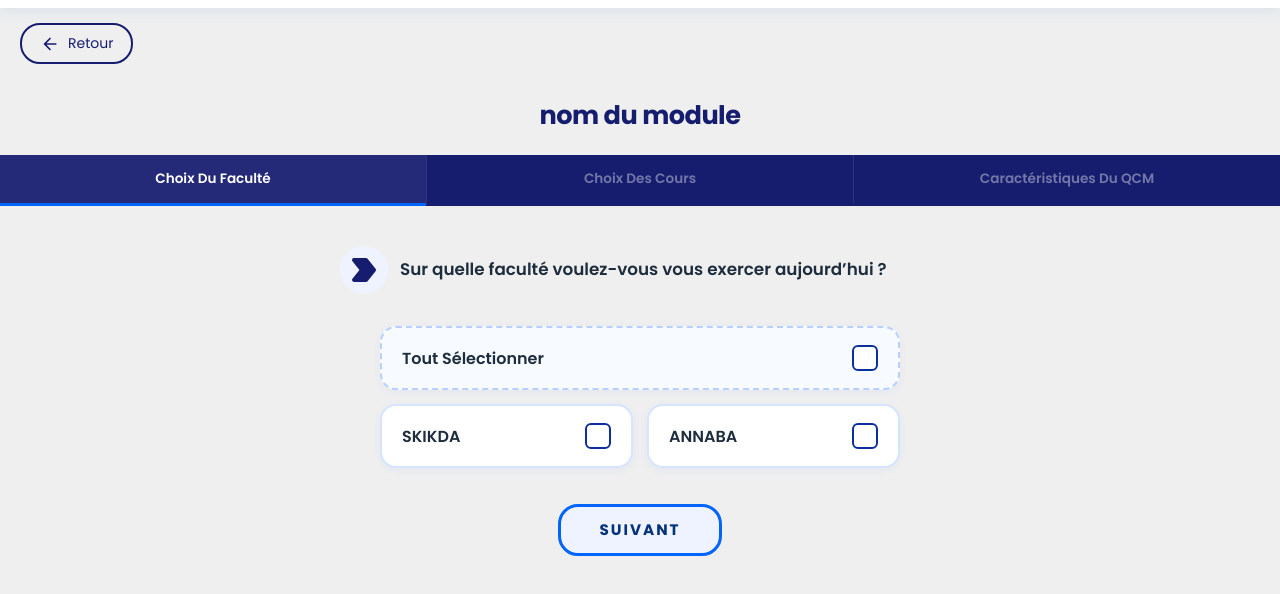
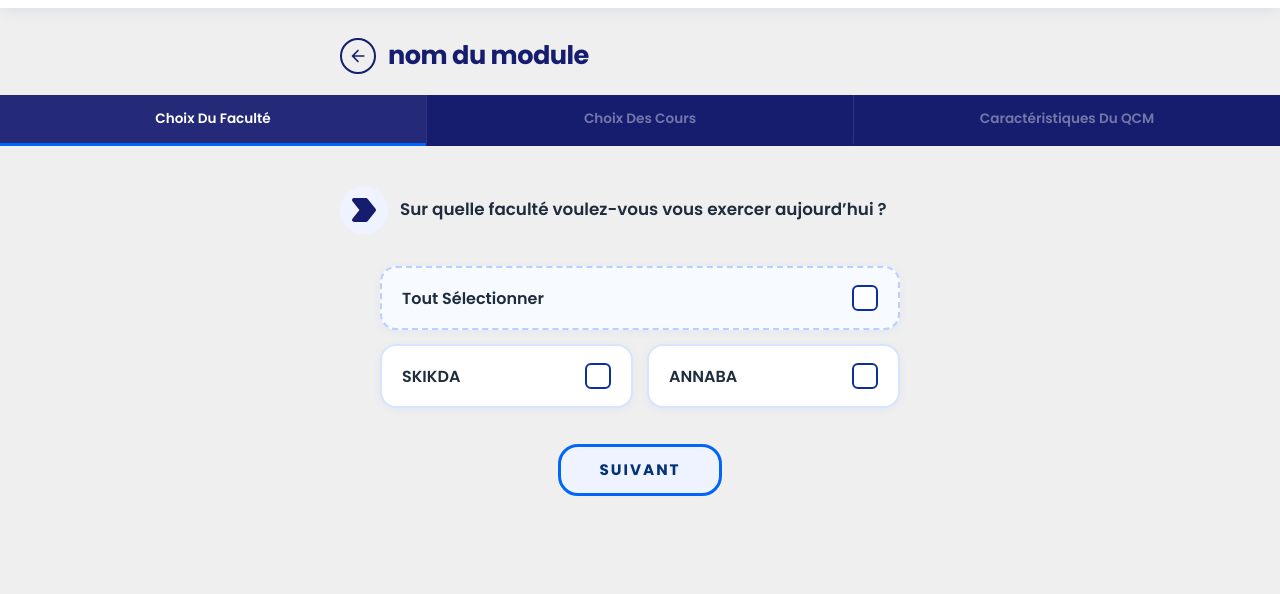
Before and after one commit to hmt-nada/QCMed, a website: page FRONTEND/faculté.html in a window 1280 px wide. Shown: the part 56-650 px from the top of the page. Drawn offline with Linux system fonts and the light colour scheme; no server answers.

Commit message:
update cours + faculté + caractéristiques page

```diff
--- a/FRONTEND/css/accueil.css
+++ b/FRONTEND/css/accueil.css
@@ -200,7 +200,7 @@
   width: 100%;
   height: 100%;
   object-fit: cover;        /* ← cover : remplit tout le carré */
-  object-position: center;
+  object-position: center center;
   display: block;
   transition: transform 0.3s ease;
 }
--- a/FRONTEND/css/caracteristique.css
+++ b/FRONTEND/css/caracteristique.css
@@ -574,6 +574,10 @@ input:checked + .slider2::after { content: 'NOTÉ';   left: 40%; }
   }
 
   .lancer { margin-bottom: 90px; }
+
+  .header-row {
+    margin-top: 18px;
+  }
 }
 
 @media (min-width: 481px) and (max-width: 767px) {
@@ -591,20 +595,41 @@ input:checked + .slider2::after { content: 'NOTÉ';   left: 40%; }
   .caract1      { margin-top: 40px; }
 }
 
+/* Conteneur flèche + titre alignés */
+.header-row {
+  display: flex;
+  align-items: center;
+  gap: 12px;
+  max-width: 600px;
+  margin: 28px auto 0;
+  padding: 0 5vw;
+}
+
+#nommodule {
+  margin: 0;          /* ← retire le margin auto précédent */
+  padding: 0;
+  font-family: 'Poppins', sans-serif;
+  font-size: clamp(1.1rem, 2.8vw, 1.6rem);
+  font-weight: 700;
+  color: #161D6F;
+  letter-spacing: -0.02em;
+}
+
 .btn-retour {
   display: flex;
   align-items: center;
-  gap: 8px;
+  justify-content: center;
   background: none;
   border: 2px solid #161D6F;
   color: #161D6F;
-  padding: 8px 18px;
-  border-radius: 20px;
-  font-family: 'Poppins', sans-serif;
-  font-size: 14px;
+  padding: 6px;
+  border-radius: 50%;     /* ← rond, juste une flèche */
+  width: 36px;
+  height: 36px;
+  flex-shrink: 0;
   cursor: pointer;
-  margin: 15px 20px;
   transition: background 0.2s, color 0.2s;
+  margin: 0;              /* ← retire l'ancien margin */
 }
 
 .btn-retour:hover {
--- a/FRONTEND/css/cours.css
+++ b/FRONTEND/css/cours.css
@@ -324,9 +324,28 @@
   width: fit-content;
 }
 
-.suivant2 {
-  margin: 36px auto 56px;
+/* Barre fixe en bas */
+.bottom-bar {
+  position: fixed;
+  bottom: 0;
+  left: 0;
+  right: 0;
+  z-index: 100;
+  background: rgba(239, 239, 239, 0.85);
+  backdrop-filter: blur(10px);
+  -webkit-backdrop-filter: blur(10px);
+  border-top: 1px solid rgba(0, 101, 248, 0.12);
+  padding: 12px 5vw;
+  display: flex;
+  justify-content: flex-end;   /* bouton aligné à droite */
+  align-items: center;
 }
+
+/* Assure que le contenu ne se cache pas derrière la barre */
+.ajust {
+  padding-bottom: 90px;   /* ← ajoute ça */
+}
+
 
 .c-button--gooey {
   color: #043278;
@@ -398,12 +417,23 @@
     border-radius: 12px;
   }
 
-  .suivant2 { margin-bottom: 90px; }
+  .bottom-bar {
+    justify-content: center;
+    padding: 10px 5vw 20px;   /* 20px extra pour le safe-area iOS */
+  }
+
+  .bottom-bar .c-button {
+    width: 100%;
+    text-align: center;
+  }
+
+  .header-row {
+    margin-top: 18px;
+  }
 }
 
 @media (min-width: 481px) and (max-width: 767px) {
   .ajust { max-width: 500px; }
-  .suivant2 { margin-bottom: 72px; }
 }
 
 @media (min-width: 768px) {
@@ -420,20 +450,41 @@
   .ajust     { margin-top: 32px; }
 }
 
+/* Conteneur flèche + titre alignés */
+.header-row {
+  display: flex;
+  align-items: center;
+  gap: 12px;
+  max-width: 600px;
+  margin: 28px auto 0;
+  padding: 0 5vw;
+}
+
+#nommodule {
+  margin: 0;          /* ← retire le margin auto précédent */
+  padding: 0;
+  font-family: 'Poppins', sans-serif;
+  font-size: clamp(1.1rem, 2.8vw, 1.6rem);
+  font-weight: 700;
+  color: #161D6F;
+  letter-spacing: -0.02em;
+}
+
 .btn-retour {
   display: flex;
   align-items: center;
-  gap: 8px;
+  justify-content: center;
   background: none;
   border: 2px solid #161D6F;
   color: #161D6F;
-  padding: 8px 18px;
-  border-radius: 20px;
-  font-family: 'Poppins', sans-serif;
-  font-size: 14px;
+  padding: 6px;
+  border-radius: 50%;     /* ← rond, juste une flèche */
+  width: 36px;
+  height: 36px;
+  flex-shrink: 0;
   cursor: pointer;
-  margin: 15px 20px;
   transition: background 0.2s, color 0.2s;
+  margin: 0;              /* ← retire l'ancien margin */
 }
 
 .btn-retour:hover {
--- a/FRONTEND/css/faculté.css
+++ b/FRONTEND/css/faculté.css
@@ -411,6 +411,9 @@
 @media (min-width: 481px) and (max-width: 767px) {
   .ajust { max-width: 460px; }
   .suivant { margin-bottom: 72px; }
+  .header-row {
+    margin-top: 18px;
+  }
 }
 
 @media (min-width: 768px) {
@@ -431,20 +434,41 @@
   .ajust     { margin-top: 32px; }
 }
 
+/* Conteneur flèche + titre alignés */
+.header-row {
+  display: flex;
+  align-items: center;
+  gap: 12px;
+  max-width: 600px;
+  margin: 28px auto 0;
+  padding: 0 5vw;
+}
+
+#nommodule {
+  margin: 0;          /* ← retire le margin auto précédent */
+  padding: 0;
+  font-family: 'Poppins', sans-serif;
+  font-size: clamp(1.1rem, 2.8vw, 1.6rem);
+  font-weight: 700;
+  color: #161D6F;
+  letter-spacing: -0.02em;
+}
+
 .btn-retour {
   display: flex;
   align-items: center;
-  gap: 8px;
+  justify-content: center;
   background: none;
   border: 2px solid #161D6F;
   color: #161D6F;
-  padding: 8px 18px;
-  border-radius: 20px;
-  font-family: 'Poppins', sans-serif;
-  font-size: 14px;
+  padding: 6px;
+  border-radius: 50%;     /* ← rond, juste une flèche */
+  width: 36px;
+  height: 36px;
+  flex-shrink: 0;
   cursor: pointer;
-  margin: 15px 20px;
   transition: background 0.2s, color 0.2s;
+  margin: 0;              /* ← retire l'ancien margin */
 }
 
 .btn-retour:hover {
--- a/FRONTEND/faculté.html
+++ b/FRONTEND/faculté.html
@@ -44,15 +44,15 @@
 
    <div id="navbar-container"></div>
 
-   <button class="btn-retour" onclick="history.back()">
-  <svg xmlns="http://www.w3.org/2000/svg" width="20" height="20" viewBox="0 0 24 24">
-    <path fill="currentColor" d="M19 11H7.83l4.88-4.88a1 1 0 0 0-1.42-1.42l-6.59 6.59a1 1 0 0 0 0 1.42l6.59 6.59a1 1 0 0 0 1.42-1.42L7.83 13H19a1 1 0 0 0 0-2z"/>
-  </svg>
-  Retour
-</button>
+  <div class="header-row">
+  <button class="btn-retour" onclick="history.back()">
+    <svg xmlns="http://www.w3.org/2000/svg" width="22" height="22" viewBox="0 0 24 24">
+      <path fill="currentColor" d="M19 11H7.83l4.88-4.88a1 1 0 0 0-1.42-1.42l-6.59 6.59a1 1 0 0 0 0 1.42l6.59 6.59a1 1 0 0 0 1.42-1.42L7.83 13H19a1 1 0 0 0 0-2z"/>
+    </svg>
+  </button>
+  <p id="nommodule" class="expression04">nom du module</p>
+</div>
 
-
-<p id="nommodule" class="expression04">nom du module</p>
 <div class="titremodule">
 <div class="organisation02">
               <p class=" ligne-statique fclt">Choix  Du Faculté</p>
```
Also changed, not shown: FRONTEND/caracteristique.html (+8 -7 lines), FRONTEND/cours.html (+16 -13 lines).
